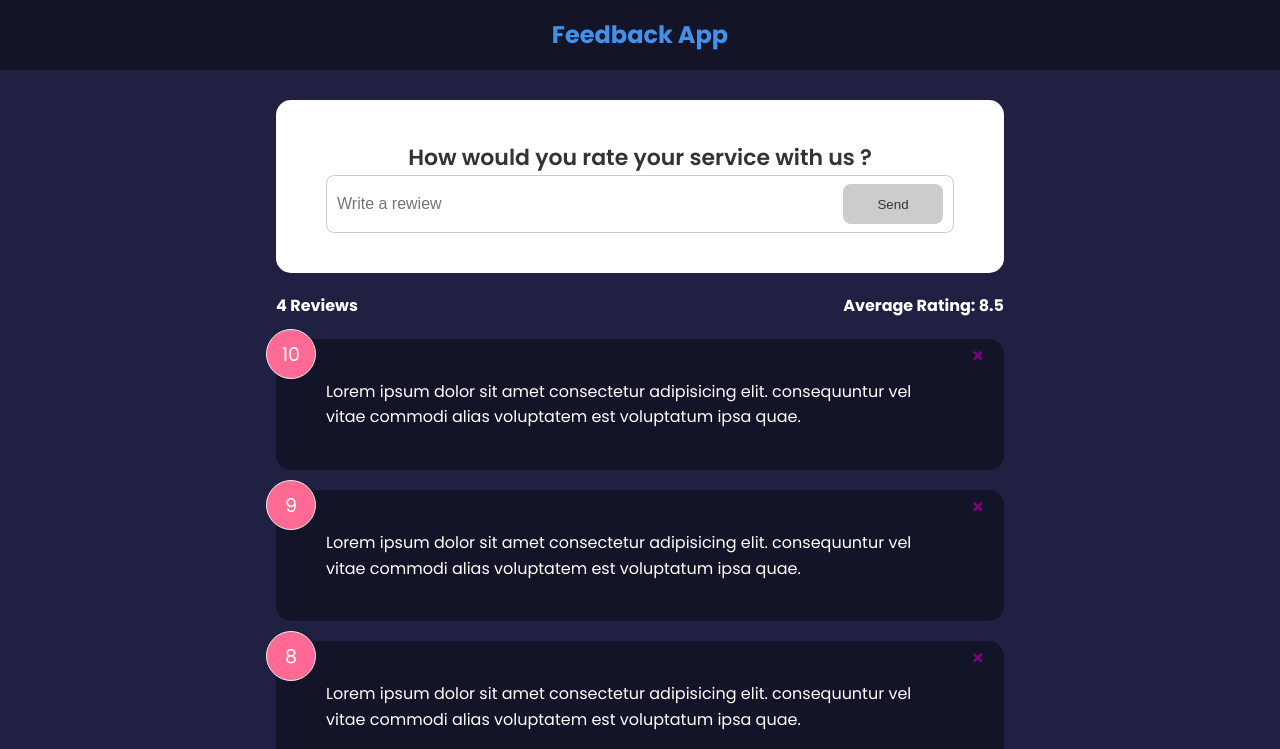
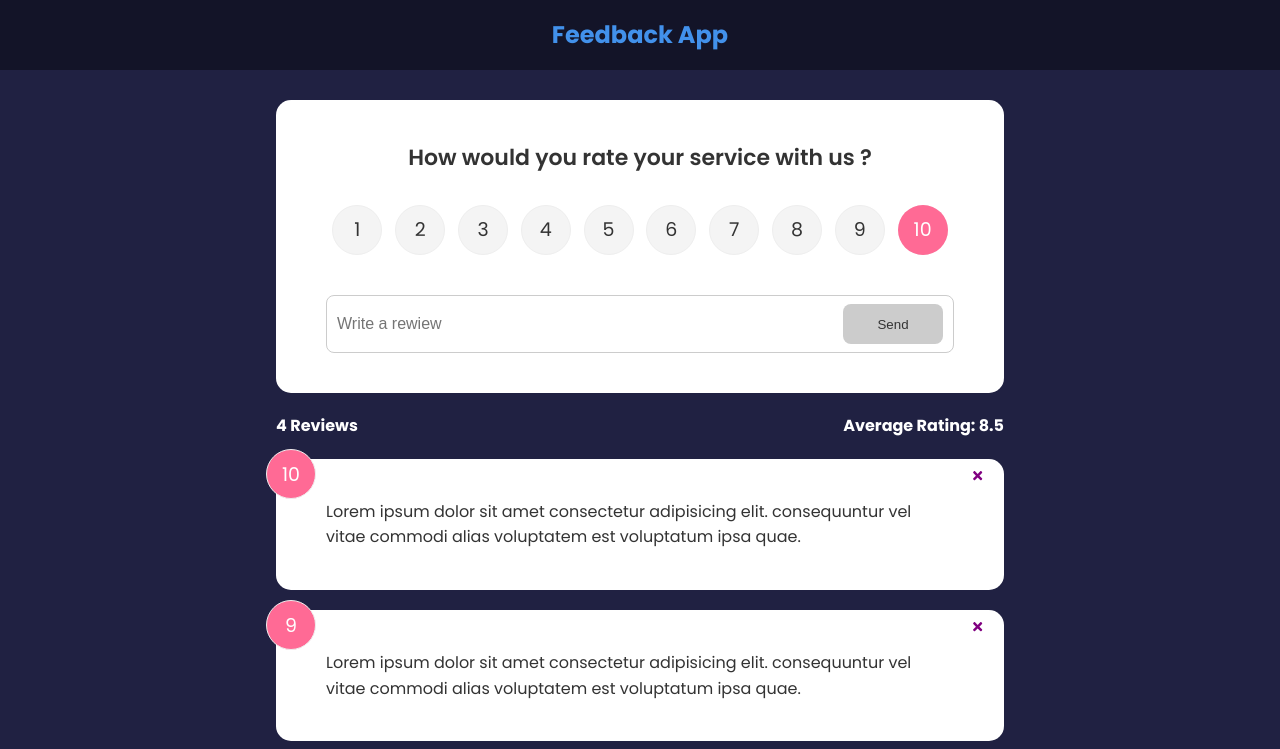
Before and after one commit to shayanfarzi/feedback-app-react, a React (Create React App) app: page / in a window 1280 px wide. Shown: the top 749 px of the page. Built offline with nearby package versions, Linux system fonts and the light colour scheme.

Commit message:
animation

```diff
--- a/package.json
+++ b/package.json
@@ -6,10 +6,12 @@
     "@testing-library/jest-dom": "^5.14.1",
     "@testing-library/react": "^12.0.0",
     "@testing-library/user-event": "^13.2.1",
+    "framer-motion": "^6.3.0",
     "react": "^18.0.0",
     "react-dom": "^18.0.0",
     "react-icons": "^4.3.1",
     "react-scripts": "5.0.0",
+    "uuid": "^8.3.2",
     "web-vitals": "^2.1.0"
   },
   "scripts": {
--- a/src/App.js
+++ b/src/App.js
@@ -1,3 +1,4 @@
+import { v4 as uuidv4 } from "uuid";
 import FeedbackData from "./data/FeedbackData";
 import Header from "./components/Header";
 import { useEffect, useState } from "react";
@@ -13,12 +14,16 @@ function App() {
     const filtered = feedback.filter((item) => item.id !== id);
     setFeedback(filtered);
   };
+  const addFeedback = (newFeedback) => {
+    newFeedback.id = uuidv4();
+    setFeedback([newFeedback, ...feedback]);
+  };
   return (
     <>
       <Header text='Feedback App'></Header>
 
       <div className='container'>
-        <FeedbackForm />
+        <FeedbackForm handleAdd={addFeedback} />
         <FeedbackStats feedback={feedback} />
         <FeedbackList feedbacks={feedback} handleDelete={deleteFeedback} />
       </div>
--- a/src/components/FeedbackForm.jsx
+++ b/src/components/FeedbackForm.jsx
@@ -1,11 +1,13 @@
 import { useState } from "react";
 import Button from "./shared/Button";
 import Card from "./shared/Card";
+import RatingSelect from "./RatingSelect";
 
-function FeedbackForm() {
+function FeedbackForm({ handleAdd }) {
   const [text, setText] = useState("");
   const [btnDisabled, setBtnDisabled] = useState(true);
   const [msg, setMsg] = useState("");
+  const [rating, setRating] = useState(10);
   const handleTextChange = (e) => {
     if (text === "") {
       setBtnDisabled(true);
@@ -19,11 +21,23 @@ function FeedbackForm() {
     }
     setText(e.target.value);
   };
+
+  const handleSubmit = (e) => {
+    e.preventDefault();
+    if (text.trim().length > 10) {
+      const newFeedback = {
+        text,
+        rating,
+      };
+      handleAdd(newFeedback);
+      setText("");
+    }
+  };
   return (
     <Card>
-      <form>
+      <form onSubmit={handleSubmit}>
         <h2>How would you rate your service with us ?</h2>
-        {/* @todo - rating select comp */}
+        <RatingSelect select={(rating) => setRating(rating)} />
         <div className='input-group'>
           <input
             onChange={handleTextChange}
--- a/src/components/FeedbackItem.jsx
+++ b/src/components/FeedbackItem.jsx
@@ -6,7 +6,7 @@ function FeedbackItem({ text, rating, id, handleDelete }) {
   // const [rating, setRating] = useState(7);
   // const [text, setText] = useState("this is feedback");
   return (
-    <Card reverse={true}>
+    <Card reverse={false}>
       <div className='num-display'>{rating}</div>
       <button onClick={() => handleDelete(id)} className='close'>
         <FaTimes color='purple' />
--- a/src/components/FeedbackList.jsx
+++ b/src/components/FeedbackList.jsx
@@ -1,16 +1,41 @@
 import FeedbackItem from "./FeedbackItem";
+import { motion, AnimatePresence } from "framer-motion";
+
 function FeedbackList({ feedbacks, handleDelete }) {
-  return feedbacks.map(({ text, id, rating }) => {
-    return (
-      <FeedbackItem
-        text={text}
-        key={id}
-        id={id}
-        rating={rating}
-        handleDelete={handleDelete}
-      />
-    );
-  });
+  return (
+    <div className='feedback-list'>
+      <AnimatePresence>
+        {feedbacks.map((item) => (
+          <motion.div
+            key={item.id}
+            initial={{ opacity: 0 }}
+            animate={{ opacity: 1 }}
+            exit={{ opacity: 0 }}
+            layout
+          >
+            <FeedbackItem
+              text={item.text}
+              key={item.id}
+              id={item.id}
+              rating={item.rating}
+              handleDelete={handleDelete}
+            />
+          </motion.div>
+        ))}
+      </AnimatePresence>
+    </div>
+  );
+  // return feedbacks.map(({ text, id, rating }) => {
+  //   return (
+  //     <FeedbackItem
+  //       text={text}
+  //       key={id}
+  //       id={id}
+  //       rating={rating}
+  //       handleDelete={handleDelete}
+  //     />
+  //   );
+  // });
 }
 
 export default FeedbackList;
--- a/src/components/RatingSelect.jsx
+++ b/src/components/RatingSelect.jsx
@@ -1,5 +1,8 @@
-function RatingSelect({ select, selected }) {
+import { useState } from "react";
+function RatingSelect({ select }) {
+  const [selected, setSelected] = useState(10);
   const handleChange = (e) => {
+    setSelected(+e.currentTarget.value); // + is for convert value to number
     select(+e.currentTarget.value);
   };
 
```
Also changed, not shown: 1 other file (tests, documents, lock files or other folders).
